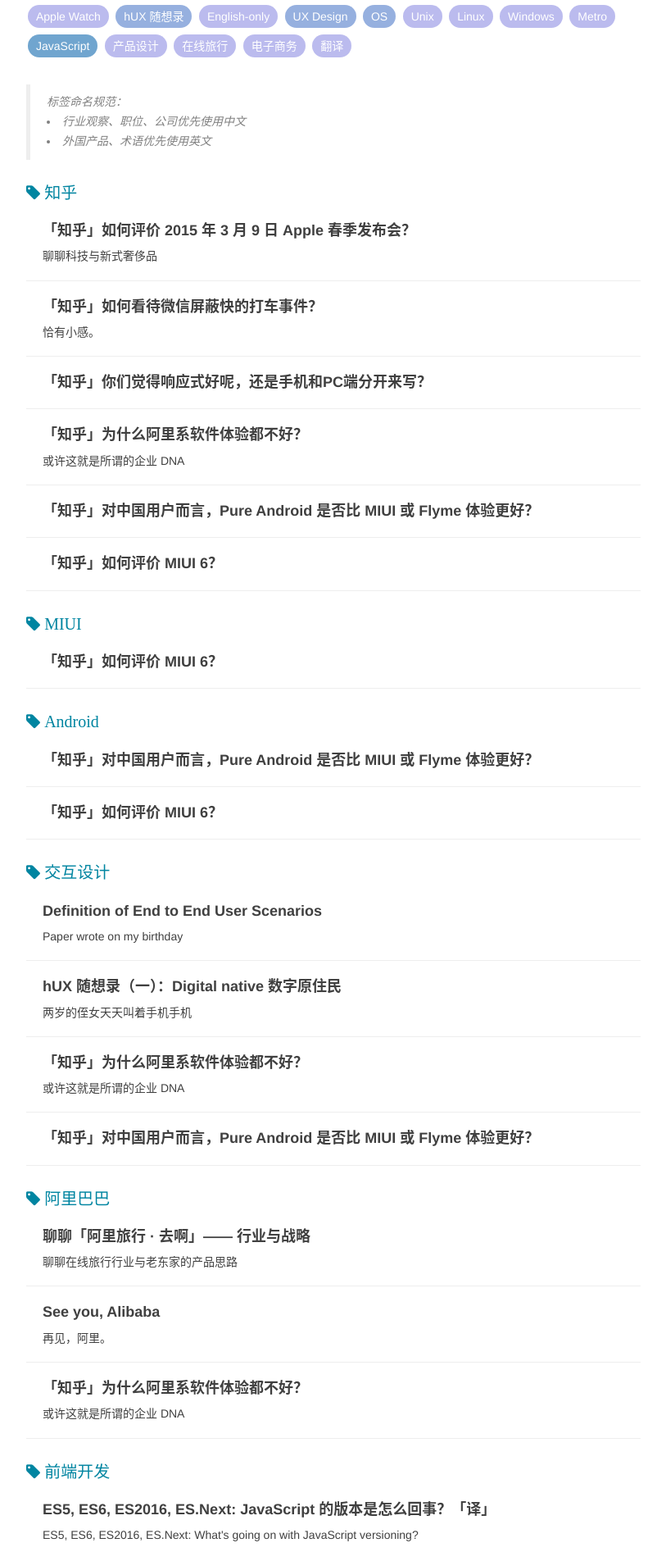
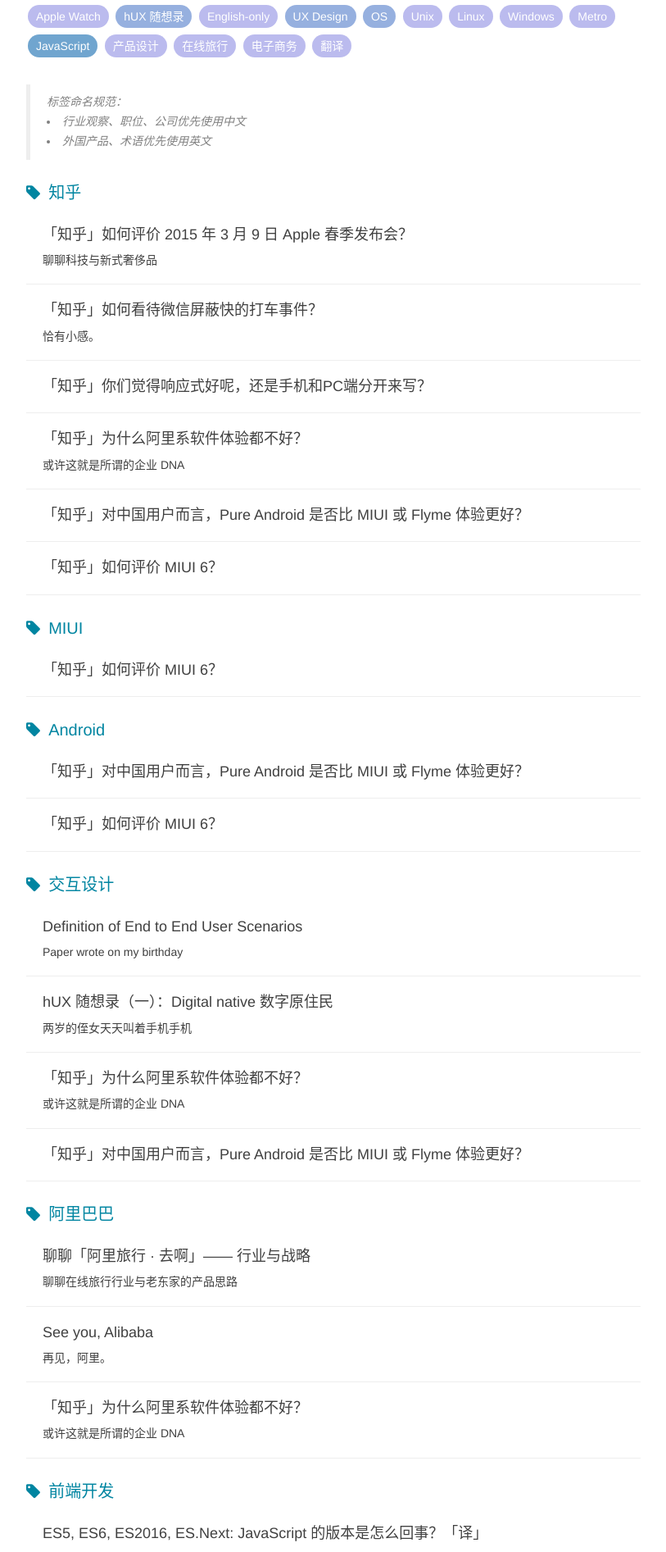
Before and after one commit to q97236143/Huxproh, a Jekyll site: the page built from tags.html, in a window 1280 px wide. Shown: the part 3343-5236 px from the top of the page at 82% size, without its empty margins (233-1046 px from the left). Built offline with Jekyll 4.4.1, drawn with Linux system fonts in a browser that asks for light colours; nearby versions of some CDN libraries; comment, search, counter and statistics services are not loaded.

Commit message:
improve tag style

```diff
--- a/css/hux-blog.css
+++ b/css/hux-blog.css
@@ -786,12 +786,12 @@ body {
     font-size: 14px;
   }
 }
-.one-tag-list:first-child {
+.t:first-child {
   margin-top: 0px;
 }
 .listing-seperator {
   color: #0085a1;
-  font-size: 17px !important;
+  font-size: 21px !important;
 }
 .listing-seperator::before {
   margin-right: 5px;
@@ -799,15 +799,24 @@ body {
 @media only screen and (min-width: 768px) {
   .listing-seperator {
     font-size: 20px !important;
-    line-height: 1.5 !important;
-    margin-top: 5px;
+    line-height: 2 !important;
   }
+}
+.one-tag-list .tag-text {
+  font-weight: 200;
+  /* Hux learn from
+     *     TypeIsBeautiful,
+     *     [This Post](http://zhuanlan.zhihu.com/ibuick/20186806) etc.
+     */
+  font-family: "Helvetica Neue", "Arial", "PingFang SC", "Hiragino Sans GB", "STHeiti", "Microsoft YaHei", "Microsoft JhengHei", "Source Han Sans SC", "Noto Sans CJK SC", "Source Han Sans CN", "Noto Sans SC", "Source Han Sans TC", "Noto Sans CJK TC", "WenQuanYi Micro Hei", SimSun, sans-serif;
+  line-height: 1.7;
 }
 .one-tag-list .post-preview {
   position: relative;
 }
 .one-tag-list .post-preview > a .post-title {
-  font-size: 15px;
+  font-size: 16px;
+  font-weight: 500;
   margin-top: 20px;
 }
 .one-tag-list .post-preview > a .post-subtitle {
--- a/package.json
+++ b/package.json
@@ -16,6 +16,7 @@
         "url": "https://github.com/Huxpro/huxpro.github.io"
     },
     "scripts": {
-        "preview": "cd _site; python -m SimpleHTTPServer"
+        "preview": "cd _site; python -m SimpleHTTPServer 8020",
+        "watch": "grunt watch & npm run preview & jekyll serve -w;"
     }
 }
--- a/tags.html
+++ b/tags.html
@@ -40,7 +40,9 @@ header-img: "img/tag-bg.jpg"
             <!-- 标签列表 -->
 			{% for tag in site.tags %}
 			<div class="one-tag-list">
-			  	<span class="fa fa-tag listing-seperator" id="{{ tag[0] }}">{{ tag[0] }}</span>
+			  	<span class="fa fa-tag listing-seperator" id="{{ tag[0] }}">
+                    <span class="tag-text">{{ tag[0] }}</span>
+                </span>
 				{% for post in tag[1] %}
 				  <!-- <li class="listing-item">
 				  <time datetime="{{ post.date | date:"%Y-%m-%d" }}">{{ post.date | date:"%Y-%m-%d" }}</time>
```
Also changed, not shown: less/hux-blog.less (+9 -5 lines), css/hux-blog.min.css.
